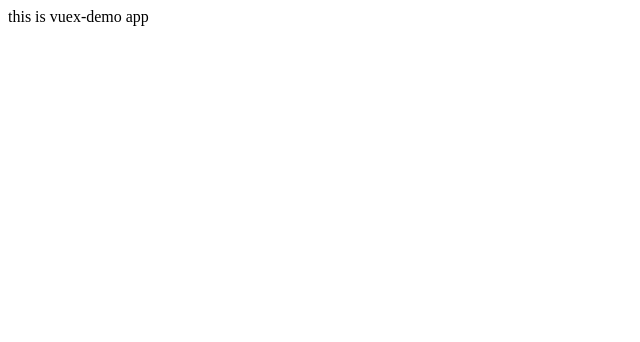
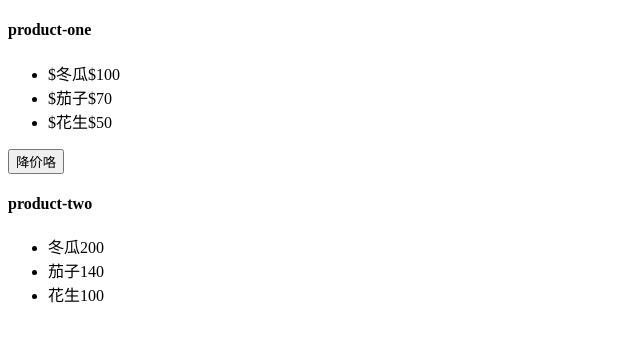
Before and after one commit to Chiefss2/vue-demo-apps, a Vue app: page / in a window 1280 px wide. Shown: the top 342 px of the page, without its empty margins (0-640 px from the left). Built offline with nearby package versions, Linux system fonts and the light colour scheme.

Commit message:
vuex-demo-end

```diff
--- a/package.json
+++ b/package.json
@@ -9,7 +9,8 @@
   },
   "dependencies": {
     "core-js": "^2.6.5",
-    "vue": "^2.6.10"
+    "vue": "^2.6.10",
+    "vuex": "^3.1.1"
   },
   "devDependencies": {
     "@vue/cli-plugin-babel": "^3.7.0",
--- a/src/App.vue
+++ b/src/App.vue
@@ -1,14 +1,22 @@
 <template>
   <div id="app">
-    this is vuex-demo app
+    <ProductOne/>
+    <ProductTwo/>
   </div>
 </template>
 
 <script>
-
+import ProductOne from '@/components/ProductOne.vue'
+import ProductTwo from '@/components/ProductTwo.vue'
 export default {
   name: 'app',
   components: {
+    ProductOne,
+    ProductTwo
+  },
+  data() {
+    return {
+    }
   }
 }
 </script>
--- /dev/null
+++ b/src/components/ProductOne.vue
@@ -0,0 +1,38 @@
+<template>
+  <div id="product-one">
+    <h4>product-one</h4>
+    <ul>
+      <li v-for="product in saleProducts" :key="product.name">
+        <span>{{ product.name }}</span>
+        <span>{{ product.price }}</span>
+      </li>
+    </ul>
+    <button @click="reducePrice">降价咯</button>
+  </div>
+</template>
+
+<script>
+export default {
+  name: 'product-one',
+  computed: {
+    products(){
+      return this.$store.state.products
+    },
+    saleProducts(){
+      return this.$store.getters.sale
+    }
+  },
+  methods: {
+    reducePrice(){
+      // mutation
+      // this.$store.commit('reducePrice', {
+      //   amount: 10
+      // })
+      // action
+      this.$store.dispatch('reducePriceAsync', {
+        amount: 10
+      })
+    }
+  }
+}
+</script>
--- /dev/null
+++ b/src/components/ProductTwo.vue
@@ -0,0 +1,22 @@
+<template>
+  <div id="product-two">
+    <h4>product-two</h4>
+    <ul>
+      <li v-for="product in products" :key="product.name">
+        <span>{{ product.name }}</span>
+        <span>{{ product.price }}</span>
+      </li>
+    </ul>
+  </div>
+</template>
+
+<script>
+export default {
+  name: 'product-two',
+  computed: {
+    products() {
+      return this.$store.state.products
+    }
+  }
+}
+</script>
--- a/src/main.js
+++ b/src/main.js
@@ -1,8 +1,10 @@
 import Vue from 'vue'
 import App from './App.vue'
+import {store} from './store/store'
 
 Vue.config.productionTip = false
 
 new Vue({
+  store: store,
   render: h => h(App),
 }).$mount('#app')
--- /dev/null
+++ b/src/store/mutations.js
@@ -0,0 +1,4 @@
+// mutation-type.js
+
+// mutation-降价
+export const reducePrice = 'reducePrice'
--- /dev/null
+++ b/src/store/store.js
@@ -0,0 +1,44 @@
+import Vue from 'vue'
+import Vuex from 'vuex'
+import { reducePrice } from './mutations'
+
+Vue.use(Vuex)
+
+export const store = new Vuex.Store({
+  strict: true,
+  state: {
+    products: [
+      { name: '冬瓜', price: 200 },
+      { name: '茄子', price: 140 },
+      { name: '花生', price: 100 }
+    ]
+  },
+  getters: {
+    sale: (state) => {
+      return state.products.map( (el) => {
+        return {
+          name: '$'+el.name+'$',
+          price: el.price / 2
+        }
+      })
+    }
+  },
+  // mutations只能进行同步操作！！！
+  // 最好提前在你的store中初始化好所有所需属性
+  // 当需要在对象上添加新属性时：state.obj = { ...state.obj, newProp: 123 }
+  mutations: {
+    [reducePrice]: (state, playload) => {
+      state.products.forEach( (el) => {
+        el.price -= playload.amount
+      })
+    }
+  },
+  // 执行异步操作，还可以组合action
+  actions: {
+    reducePriceAsync({ commit }, playload) {
+      setTimeout(() => {
+        commit(reducePrice, playload)
+      }, 2000)
+    }
+  }
+})
```
Also changed, not shown: src/components/HelloWorld.vue (deleted, +0 -58 lines), src/store/actions.js (added), 1 other file (tests, documents, lock files or other folders).
